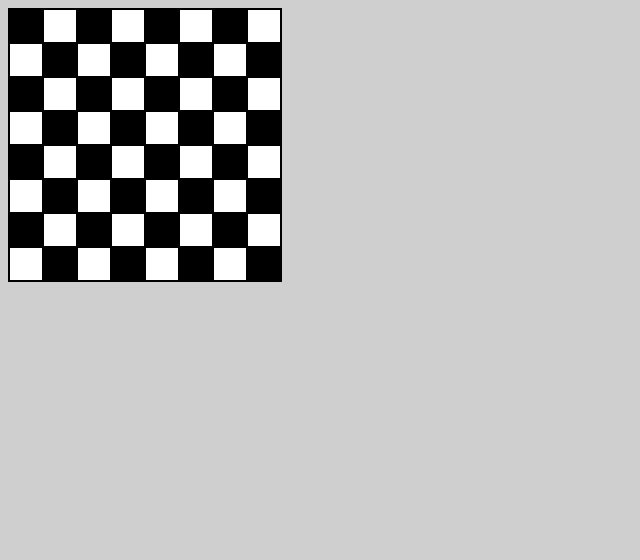
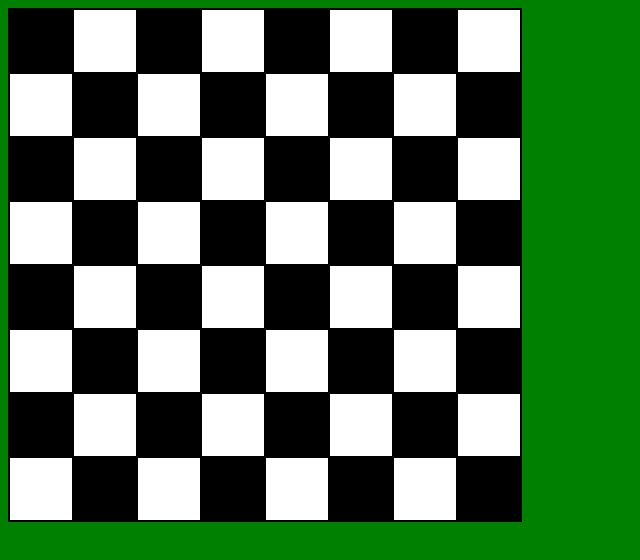
Before and after one commit to Mashacherry/JS_base_1, a plain HTML site: page hw05/index.html in a window 1280 px wide. Shown: the whole page, without its empty margins (0-640 px from the left). Drawn offline with Linux system fonts and the light colour scheme.

Commit message:
Update style.css

```diff
--- a/hw05/styles/style.css
+++ b/hw05/styles/style.css
@@ -1,15 +1,14 @@
 html {
-    background: #cfcfcf;
+    background: green;
 }
 
 table {
     border-collapse: collapse;
-    background: rgb(131, 205, 240);
-}
+   }
 
 td {
-    width: 30px;
-    height: 30px;
+    width: 60px;
+    height: 60px;
     border: 2px solid black;
 }
 
```
